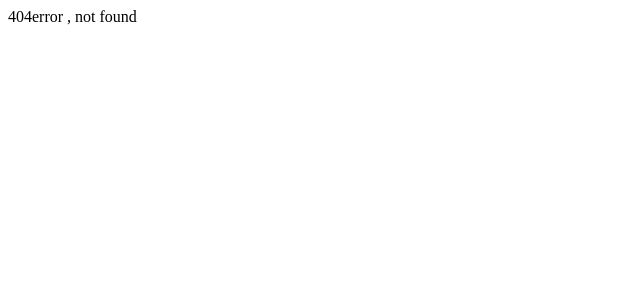
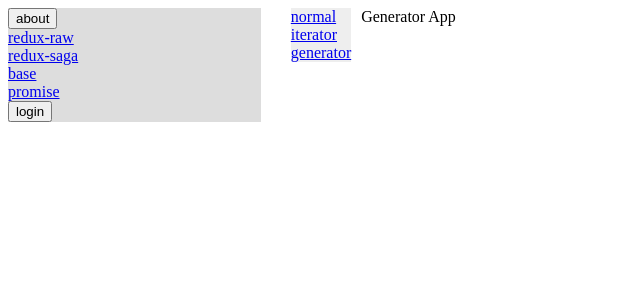
Before and after one commit to mikeiansky/react-learn, a React (Create React App) app: page /base/generator in a window 1280 px wide. Before the commit this address had no page. Shown: the top 300 px of the page, without its empty margins (0-640 px from the left). Built offline with nearby package versions, Linux system fonts and the light colour scheme.

Commit message:
es6学习

```diff
--- a/src/pages/Menu.js
+++ b/src/pages/Menu.js
@@ -31,7 +31,7 @@ export default function App(){
                     {/*<button onClick={gotoRedux}>redux</button>*/}
                     <Link to={'/redux'}>redux-raw</Link><br/>
                     <Link to={'/saga'}>redux-saga</Link><br/>
-                    <Link to={'/base'}>base-syntax</Link><br/>
+                    <Link to={'/base'}>base</Link><br/>
                     <Link to={'/promise'}>promise</Link>
                     <br/>
                     <button onClick={gotoLogin}>login</button>
--- /dev/null
+++ b/src/pages/base/Generator.js
@@ -0,0 +1,51 @@
+// 这里是生成器
+
+function * helloGenerator() {
+
+    yield 'hello'
+    yield 'world'
+
+
+    return 'end'
+
+}
+
+function * f() {
+    console.log('f execute')
+}
+
+function testF(){
+    const fg = f()
+    console.log('fg value', fg)
+    setTimeout(()=>{
+        fg.next()
+    }, 2000)
+}
+
+
+function testHelloGenerator() {
+
+    const hg = helloGenerator()
+    console.log('hg value is ', hg)
+    console.log(hg.next())
+    console.log(hg.next())
+    console.log(hg.next())
+    console.log(hg.next())
+
+}
+
+export default function App(){
+
+
+    testHelloGenerator()
+    testF()
+
+    return (
+
+        <div>
+            Generator App
+        </div>
+
+    )
+
+}
--- /dev/null
+++ b/src/pages/base/Iterator.js
@@ -0,0 +1,58 @@
+function testCustomIteratorV2() {
+
+    const mi = {
+        [Symbol.iterator]: function* () {
+            yield 1
+            yield 3
+            yield 5
+        }
+    }
+    console.log([...mi])
+}
+
+function testCustomIteratorV1() {
+
+    const io = {
+        [Symbol.iterator]() {
+            let range = 10
+            return {
+                next: function () {
+                    if (range > 0) {
+                        return {value: range--, done: false}
+                    } else {
+                        return {value: range, done: true}
+                    }
+                },
+
+                return() {
+                    console.log('io return')
+                    return {done: true}
+                }
+            }
+        }
+    }
+
+    for (let v of io) {
+        if (v > 4) {
+            break
+        }
+        console.log(v)
+    }
+
+    console.log([...io])
+    console.log([...io])
+
+}
+
+export default function App() {
+
+    testCustomIteratorV1()
+    testCustomIteratorV2()
+
+    return (
+        <div>
+            Iterator App
+        </div>
+    )
+
+}
--- /dev/null
+++ b/src/pages/base/Normal.js
@@ -0,0 +1,25 @@
+
+function testAttr(){
+
+    const age_attr = 'age'
+
+    const obj = {
+        name : 'ciwei',
+        [age_attr] : 32
+    }
+
+    console.log(obj.name, obj.age, obj.age_attr, obj[age_attr])
+
+}
+
+export default function App(){
+
+    testAttr()
+
+    return (
+        <div>
+            Normal
+        </div>
+    )
+
+}
--- /dev/null
+++ b/src/pages/base/index.js
@@ -0,0 +1,32 @@
+import {Outlet, useNavigate} from "react-router"
+import {Link} from "react-router-dom";
+
+export default function App(){
+
+    // testExpand()
+    // testObjectAttr()
+    // testSet()
+
+    return (
+        <div>
+            <div style={{
+                height: '100%',
+                backgroundColor: "#eeeeee",
+                float: 'left',
+                marginLeft: "10px"
+            }}>
+                {/*<button onClick={gotoRedux}>redux</button>*/}
+                <Link to={'/base/normal'}>normal</Link><br/>
+                <Link to={'/base/iterator'}>iterator</Link><br/>
+                <Link to={'/base/generator'}>generator</Link><br/>
+            </div>
+            <div style={{
+                float: 'left',
+                marginLeft: "10px"
+            }}>
+                <Outlet/>
+            </div>
+        </div>
+    )
+
+}
```
Also changed, not shown: src/router/index.js (+19 -1 lines).
